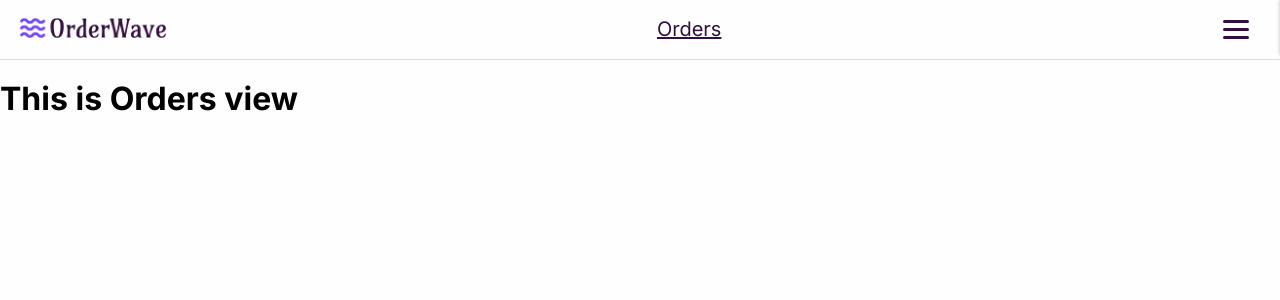
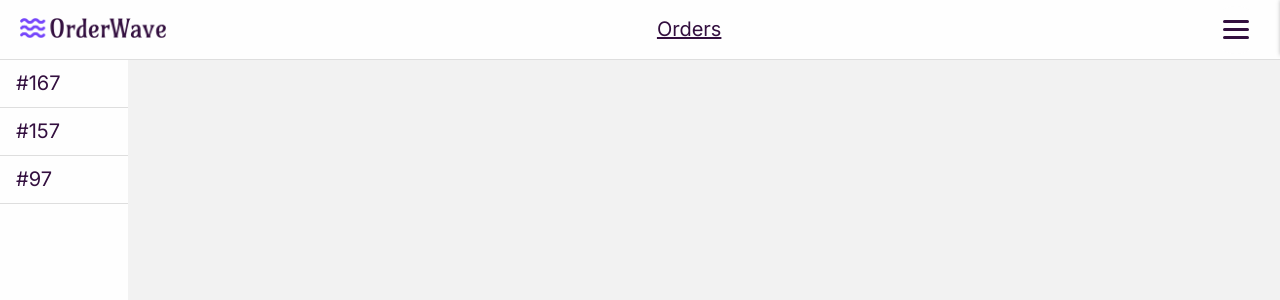
Before and after one commit to Mendroch/OrderWave, a React (Vite) app: page /owner/orders in a window 1280 px wide. Shown: the top 300 px of the page. Built offline with nearby package versions, Linux system fonts and the light colour scheme; a web font is replaced by a local one.

Commit message:
Orders List

```diff
--- /dev/null
+++ b/src/app/components/molecules/OrdersList/OrdersList.styles.ts
@@ -0,0 +1,21 @@
+import styled from "styled-components";
+
+export const Wrapper = styled.div`
+  width: 128px;
+  height: calc(100% - 60px);
+  background: ${({ theme }) => theme.colors.white};
+  overflow-y: auto;
+
+  & > div {
+    padding: 12px 16px;
+    font-size: ${({ theme }) => theme.fontSize.l};
+    color: ${({ theme }) => theme.colors.darkPurple};
+    background: ${({ theme }) => theme.colors.white};
+    border-bottom: 1px solid ${({ theme }) => theme.colors.semiLightGray};
+    cursor: pointer;
+
+    &:active {
+      background: ${({ theme }) => theme.colors.lightGray};
+    }
+  }
+`;
--- /dev/null
+++ b/src/app/components/molecules/OrdersList/OrdersList.tsx
@@ -0,0 +1,20 @@
+import { Wrapper } from "./OrdersList.styles";
+import { IOrder, IOrders } from "../../../types/Orders";
+
+interface OrdersListProps {
+  orders: IOrders;
+}
+
+const OrdersList = ({ orders }: OrdersListProps) => {
+  return (
+    <Wrapper>
+      {orders.map((order: IOrder) => (
+        <div key={order.number}>
+          <p>#{order.number}</p>
+        </div>
+      ))}
+    </Wrapper>
+  );
+};
+
+export default OrdersList;
--- a/src/app/components/templates/OwnerTemplate/OwnerTemplate.tsx
+++ b/src/app/components/templates/OwnerTemplate/OwnerTemplate.tsx
@@ -12,12 +12,12 @@ const OwnerTemplate = () => {
   };
 
   return (
-    <div>
+    <>
       <Header toggleNavigation={toggleNavigation} />
       <Navigation isOpen={isOpen} toggleNavigation={toggleNavigation} />
       <Shadow isOpen={isOpen} toggleNavigation={toggleNavigation} />
       <Outlet />
-    </div>
+    </>
   );
 };
 
--- /dev/null
+++ b/src/app/constants/orders.ts
@@ -0,0 +1,65 @@
+export const orders = [
+  {
+    _id: "6508743e0d49839513118481",
+    number: 167,
+    dishesList: [
+      {
+        name: "Pizza Capriciosa",
+        variant: "42cm",
+        extraIngredients: ["Pepper", "Mushrooms"],
+        removableIngredients: ["Corn"],
+        _id: "6508743e0d49839513118482",
+      },
+      {
+        name: "Pizza Margarita",
+        variant: "42cm",
+        extraIngredients: ["Mushrooms"],
+        removableIngredients: ["Corn"],
+        _id: "6508743e0d49839513118483",
+      },
+    ],
+    __v: 0,
+  },
+  {
+    _id: "650874963b3cdf2b77aad029",
+    number: 157,
+    dishesList: [
+      {
+        name: "Pizza Capriciosa",
+        variant: "42cm",
+        extraIngredients: ["Pepper", "Mushrooms"],
+        removableIngredients: ["Corn"],
+        _id: "650874963b3cdf2b77aad02a",
+      },
+      {
+        name: "Pizza Margarita",
+        variant: "42cm",
+        extraIngredients: ["Mushrooms"],
+        removableIngredients: ["Corn"],
+        _id: "650874963b3cdf2b77aad02b",
+      },
+    ],
+    __v: 0,
+  },
+  {
+    _id: "650b03e846025f6e0d043576",
+    number: 97,
+    dishesList: [
+      {
+        name: "Pizza Roma",
+        variant: "42cm",
+        extraIngredients: ["Pepper", "Mushrooms"],
+        removableIngredients: ["Corn"],
+        _id: "6508743e0d49839513118482",
+      },
+      {
+        name: "Pizza Margarita",
+        variant: "42cm",
+        extraIngredients: ["Mushrooms"],
+        removableIngredients: ["Corn"],
+        _id: "6508743e0d49839513118483",
+      },
+    ],
+    __v: 0,
+  },
+];
--- /dev/null
+++ b/src/app/types/Orders.ts
@@ -0,0 +1,16 @@
+export interface IOrderedDish {
+  name: string;
+  variant?: string;
+  extraIngredients?: string[];
+  removableIngredients?: string[];
+  _id: string;
+}
+
+export interface IOrder {
+  _id: string;
+  number: number;
+  dishesList: IOrderedDish[];
+  __v: number;
+}
+
+export interface IOrders extends Array<IOrder> {}
--- a/src/app/views/Orders/Orders.styles.ts
+++ b/src/app/views/Orders/Orders.styles.ts
@@ -1,24 +1,6 @@
 import styled from "styled-components";
 
-export const Navigation = styled.div`
-  display: flex;
-  align-items: center;
-  justify-content: space-between;
-  padding: 0 20px;
-  height: 60px;
-  background-color: ${({ theme }) => theme.colors.lightGray};
-
-  img {
-    height: 20px;
-
-    &:last-of-type {
-      height: 18px;
-    }
-  }
-
-  p {
-    color: ${({ theme }) => theme.colors.darkPurple};
-    font-size: ${({ theme }) => theme.fontSize.l};
-    text-decoration: underline;
-  }
+export const Wrapper = styled.div`
+  height: 100vh;
+  background: ${({ theme }) => theme.colors.lightGray};
 `;
--- a/src/app/views/Orders/Orders.tsx
+++ b/src/app/views/Orders/Orders.tsx
@@ -1,8 +1,12 @@
+import OrdersList from "../../components/molecules/OrdersList/OrdersList";
+import { Wrapper } from "./Orders.styles";
+import { orders } from "../../constants/orders";
+
 const Orders = () => {
   return (
-    <>
-      <h1>This is Orders view</h1>
-    </>
+    <Wrapper>
+      <OrdersList orders={orders} />
+    </Wrapper>
   );
 };
 
```
Also changed, not shown: 1 other file (tests, documents, lock files or other folders).
